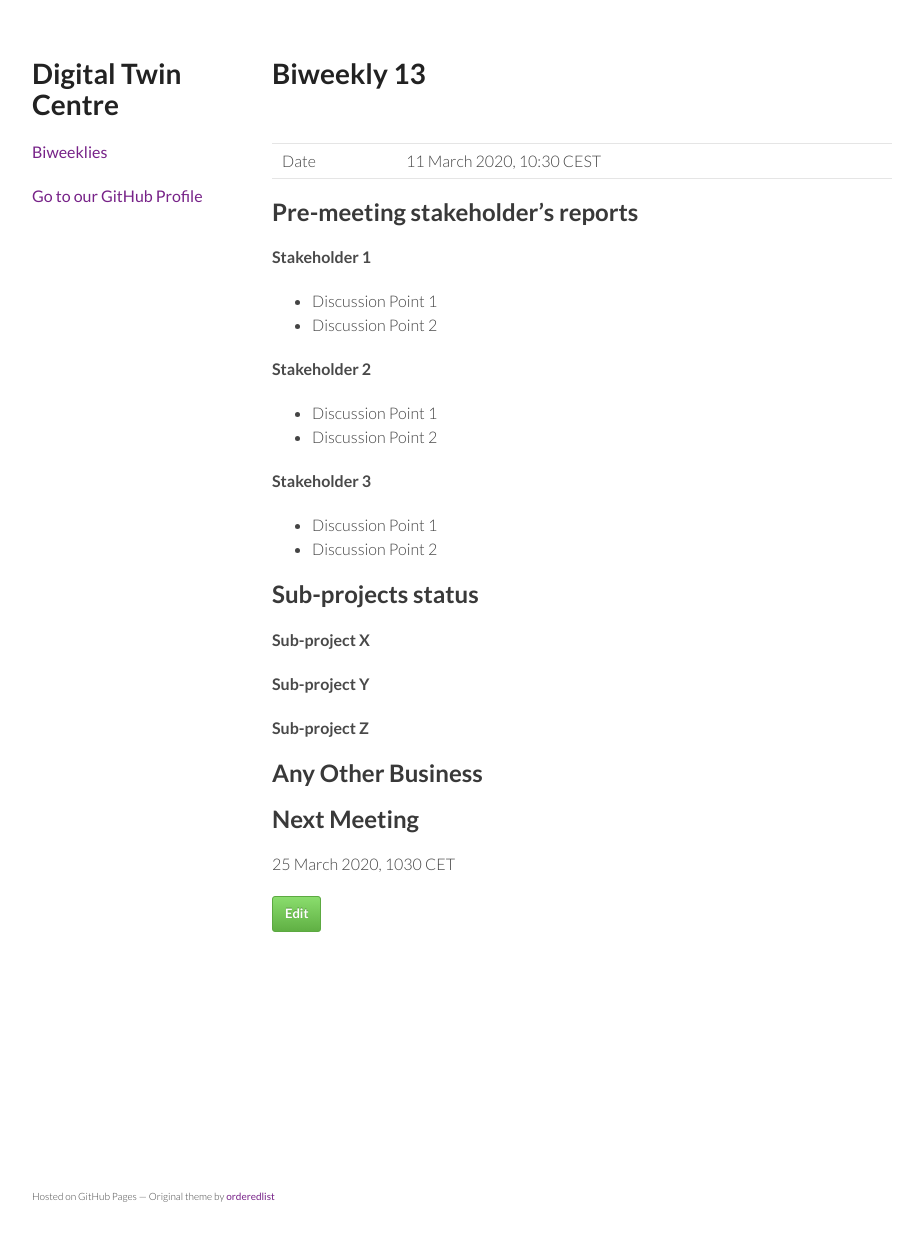
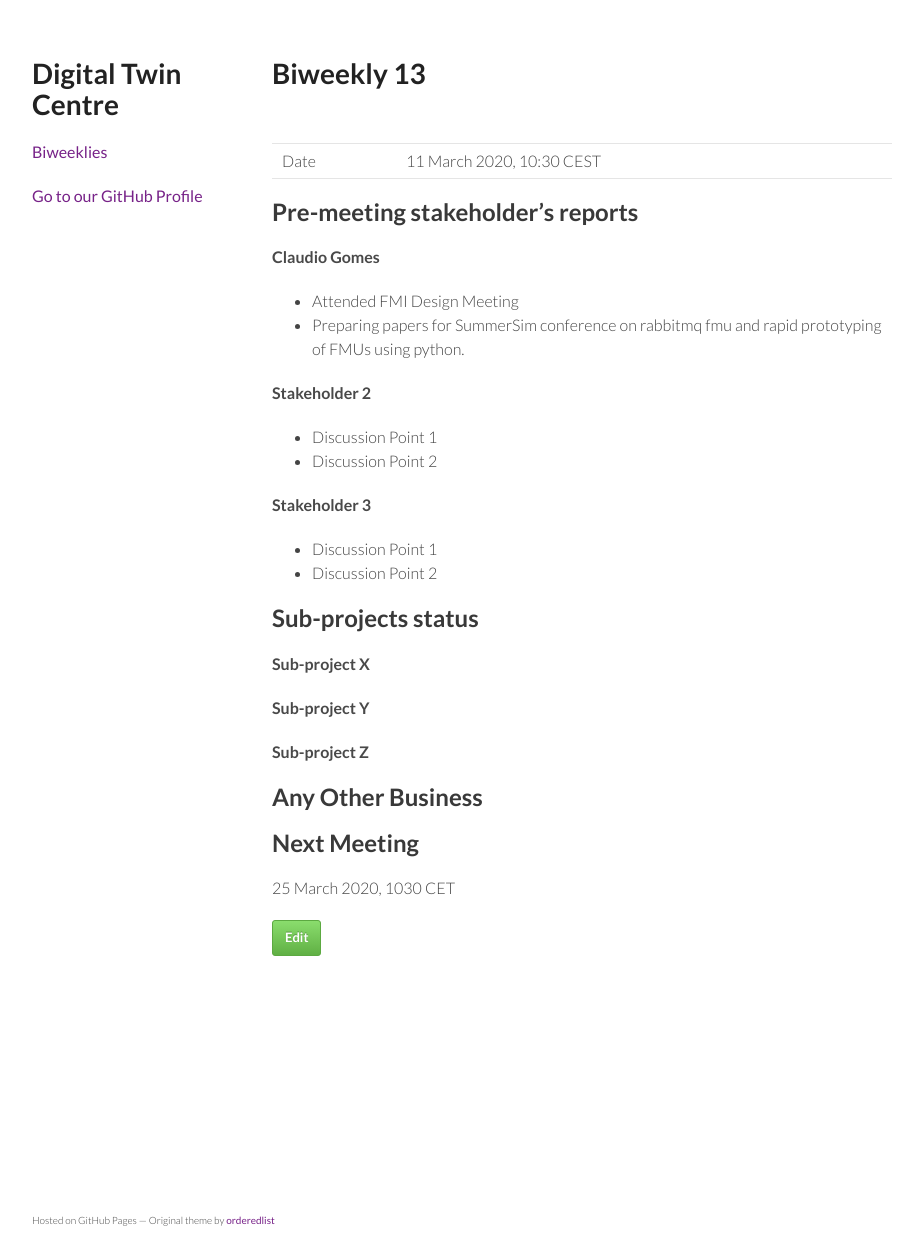
Before and after one commit to digitaltwincentre/digitaltwincentre.github.io, a Jekyll site: the page built from _biweeklies/Biweekly-13.md, in a window 1280 px wide. Shown: the whole page, without its empty margins (178-1090 px from the left). Built offline with Jekyll 4.4.1, drawn with Linux system fonts in a browser that asks for light colours; nearby versions of some CDN libraries; before the commit the page ends 1226 px from its top, so only the background shows below that.

Commit message:
Update Biweekly-13.md

```diff
--- a/_biweeklies/Biweekly-13.md
+++ b/_biweeklies/Biweekly-13.md
@@ -20,9 +20,9 @@ date: 11 March 2020, 1030 CEST
 
 <!-- Please keep in mind that the minutes are publicly available.-->
 
-#### Stakeholder 1
-* Discussion Point 1
-* Discussion Point 2
+#### Claudio Gomes
+* Attended FMI Design Meeting
+* Preparing papers for SummerSim conference on rabbitmq fmu and rapid prototyping of FMUs using python.
 
 #### Stakeholder 2
 * Discussion Point 1
```
